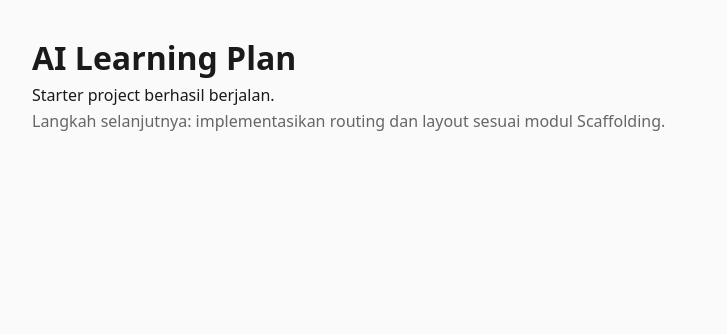
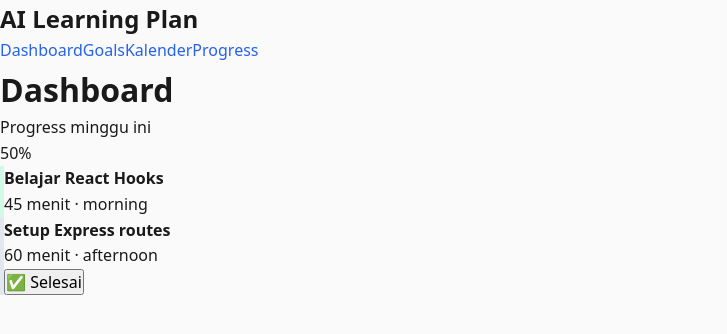
Before and after one commit to leejustin0107-ux/ai-learning-plan, a React (Vite) app in the folder client/: page / in a window 1280 px wide. Shown: the top 334 px of the page, without its empty margins (0-727 px from the left). Built offline with nearby package versions, Linux system fonts and the light colour scheme; sample sign-in values are in the browser's storage.

Commit message:
setup frontend

```diff
--- a/client/src/App.jsx
+++ b/client/src/App.jsx
@@ -1,15 +1,31 @@
 // TODO: Implementasikan routing dan layout.
 // Lihat modul Scaffolding — sub modul "Routing, Layout & UI Dasar".
 
+import { BrowserRouter, Routes, Route, Navigate } from 'react-router-dom';
+import MainLayout from './layouts/MainLayout';
+import Login from './pages/Login';
+import Register from './pages/Register';
+import Dashboard from './pages/Dashboard';
+import Goals from './pages/Goals';
+import Calendar from './pages/Calendar';
+import Progress from './pages/Progress';
+function ProtectedRoute({ children }) {
+  const token = localStorage.getItem('token');
+  return token ? children : <Navigate to="/login" />;
+}
 export default function App() {
   return (
-    <div style={{ padding: '2rem', fontFamily: 'system-ui, sans-serif' }}>
-      <h1>AI Learning Plan</h1>
-      <p>Starter project berhasil berjalan.</p>
-      <p style={{ color: '#666' }}>
-        Langkah selanjutnya: implementasikan routing dan layout
-        sesuai modul Scaffolding.
-      </p>
-    </div>
+    <BrowserRouter>
+      <Routes>
+        <Route path="/login" element={<Login />} />
+        <Route path="/register" element={<Register />} />
+        <Route element={<ProtectedRoute><MainLayout /></ProtectedRoute>}>
+          <Route path="/" element={<Dashboard />} />
+          <Route path="/goals" element={<Goals />} />
+          <Route path="/calendar" element={<Calendar />} />
+          <Route path="/progress" element={<Progress />} />
+        </Route>
+      </Routes>
+    </BrowserRouter>
   );
 }
--- /dev/null
+++ b/client/src/components/ProgressBar.jsx
@@ -0,0 +1,12 @@
+export default function ProgressBar({ completed, total, label }) {
+  const percent = total > 0 ? Math.round((completed / total) * 100) : 0;
+  return (
+    <div className="progress-container">
+      {label && <span className="progress-label">{label}</span>}
+      <div className="progress-track">
+        <div className="progress-fill" style={{ width: `${percent}%` }} />
+      </div>
+      <span className="progress-text">{percent}%</span>
+    </div>
+  );
+}
--- /dev/null
+++ b/client/src/components/TaskItem.jsx
@@ -0,0 +1,21 @@
+export default function TaskItem({ task, onStatusChange }) {
+  const statusColors = {
+    todo: '#e2e8f0',
+    in_progress: '#fef3c7',
+    done: '#d1fae5',
+    skipped: '#fee2e2',
+  };
+  return (
+    <div className="task-item" style={{ borderLeft: `4px solid ${statusColors[task.status]}` }}>
+      <div className="task-info">
+        <h4>{task.title}</h4>
+        <span className="task-meta">{task.duration_estimate} menit · {task.planned_slot}</span>
+      </div>
+      <div className="task-actions">
+        {task.status === 'todo' && (
+          <button onClick={() => onStatusChange(task.id, 'done')}>✅ Selesai</button>
+        )}
+      </div>
+    </div>
+  );
+}
--- /dev/null
+++ b/client/src/layouts/MainLayout.jsx
@@ -0,0 +1,17 @@
+import { Outlet, NavLink } from 'react-router-dom';
+export default function MainLayout() {
+  return (
+    <div className="app-layout">
+      <nav className="sidebar">
+        <h2>AI Learning Plan</h2>
+        <NavLink to="/">Dashboard</NavLink>
+        <NavLink to="/goals">Goals</NavLink>
+        <NavLink to="/calendar">Kalender</NavLink>
+        <NavLink to="/progress">Progress</NavLink>
+      </nav>
+      <main className="content">
+        <Outlet />
+      </main>
+    </div>
+  );
+}
--- /dev/null
+++ b/client/src/pages/Calendar.jsx
@@ -0,0 +1,7 @@
+export default function Calendar() {
+  return (
+    <div>
+      <h1>Calendar Page</h1>
+    </div>
+  );
+}
--- /dev/null
+++ b/client/src/pages/Dashboard.jsx
@@ -0,0 +1,21 @@
+import TaskItem from '../components/TaskItem';
+import ProgressBar from '../components/ProgressBar';
+
+//ini cuma data sementara untuk test
+const sampleTasks = [
+  { id: '1', title: 'Belajar React Hooks', duration_estimate: 45, planned_slot: 'morning', status: 'done' },
+  { id: '2', title: 'Setup Express routes', duration_estimate: 60, planned_slot: 'afternoon', status: 'todo' },
+];
+
+
+export default function Dashboard() {
+  return (
+    <div>
+      <h1>Dashboard</h1>
+      <ProgressBar completed={1} total={2} label="Progress minggu ini" />
+      {sampleTasks.map(t => (
+        <TaskItem key={t.id} task={t} onStatusChange={() => {}} />
+      ))}
+    </div>
+  );
+}
--- /dev/null
+++ b/client/src/pages/Goals.jsx
@@ -0,0 +1,7 @@
+export default function Goals() {
+  return (
+    <div>
+      <h1>Goals Page</h1>
+    </div>
+  );
+}
--- /dev/null
+++ b/client/src/pages/Login.jsx
@@ -0,0 +1,38 @@
+import { useNavigate } from 'react-router-dom';
+
+export default function Login() {
+  const navigate = useNavigate();
+
+  const handleLogin = () => {
+    // fake token for testing protected routes
+    localStorage.setItem('token', 'test-token');
+
+    // redirect to dashboard
+    navigate('/');
+  };
+
+   return (
+    <div
+      style={{
+        display: 'flex',
+        justifyContent: 'center',
+        alignItems: 'center',
+        height: '100vh',
+        flexDirection: 'column',
+        gap: '20px',
+      }}
+    >
+      <h1>Login Page</h1>
+      <button
+        onClick={handleLogin}
+        style={{
+          padding: '10px 20px',
+          fontSize: '16px',
+          cursor: 'pointer',
+        }}
+      >
+        Login
+      </button>
+    </div>
+  );
+}
--- /dev/null
+++ b/client/src/pages/Progress.jsx
@@ -0,0 +1,7 @@
+export default function Progress() {
+  return (
+    <div>
+      <h1>Progress Page</h1>
+    </div>
+  );
+}
--- /dev/null
+++ b/client/src/pages/Register.jsx
@@ -0,0 +1,7 @@
+export default function Register() {
+  return (
+    <div>
+      <h1>Register Page</h1>
+    </div>
+  );
+}
```
Also changed, not shown: client/src/components/GoalCard.jsx (added), client/src/components/WeeklySummary.jsx (added).
